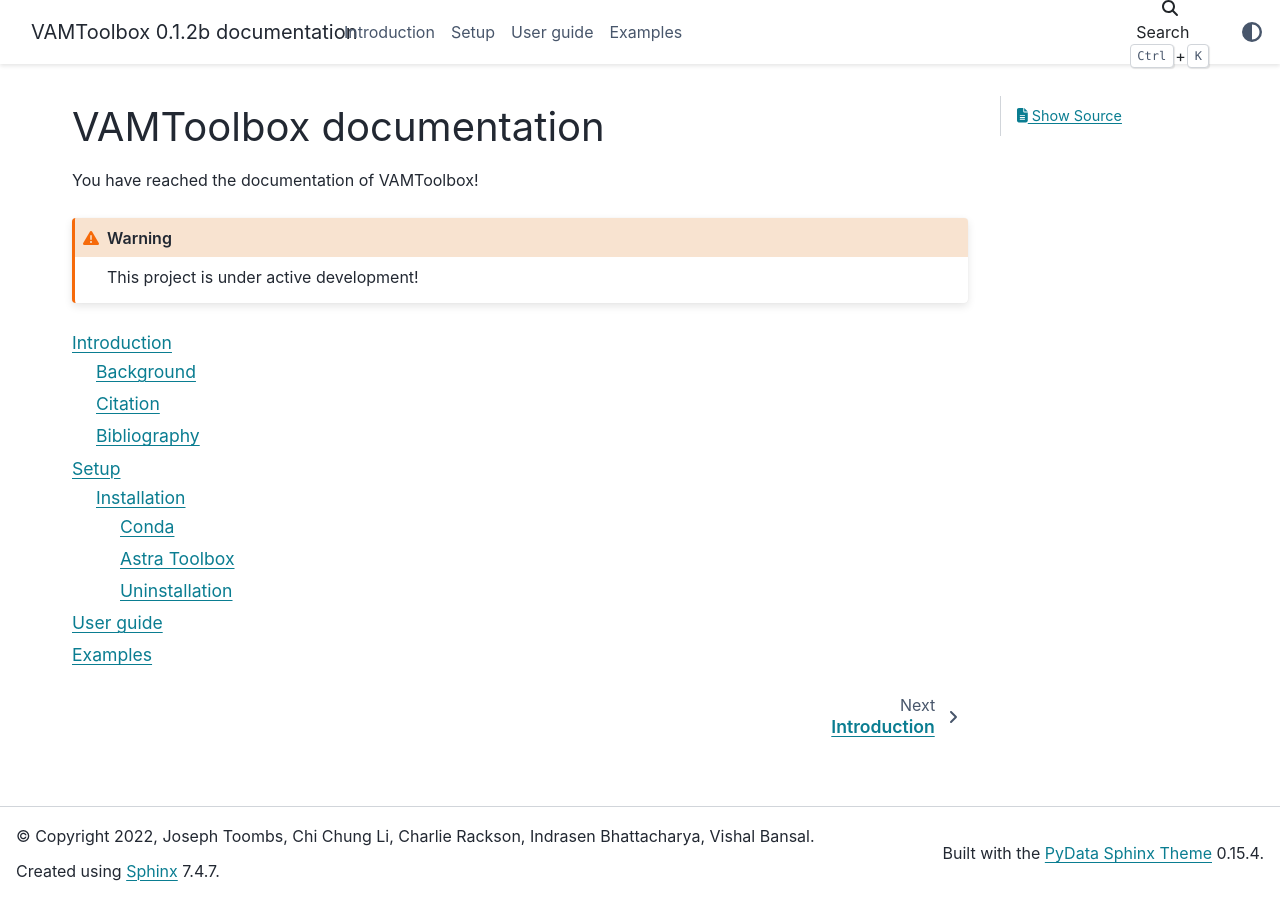
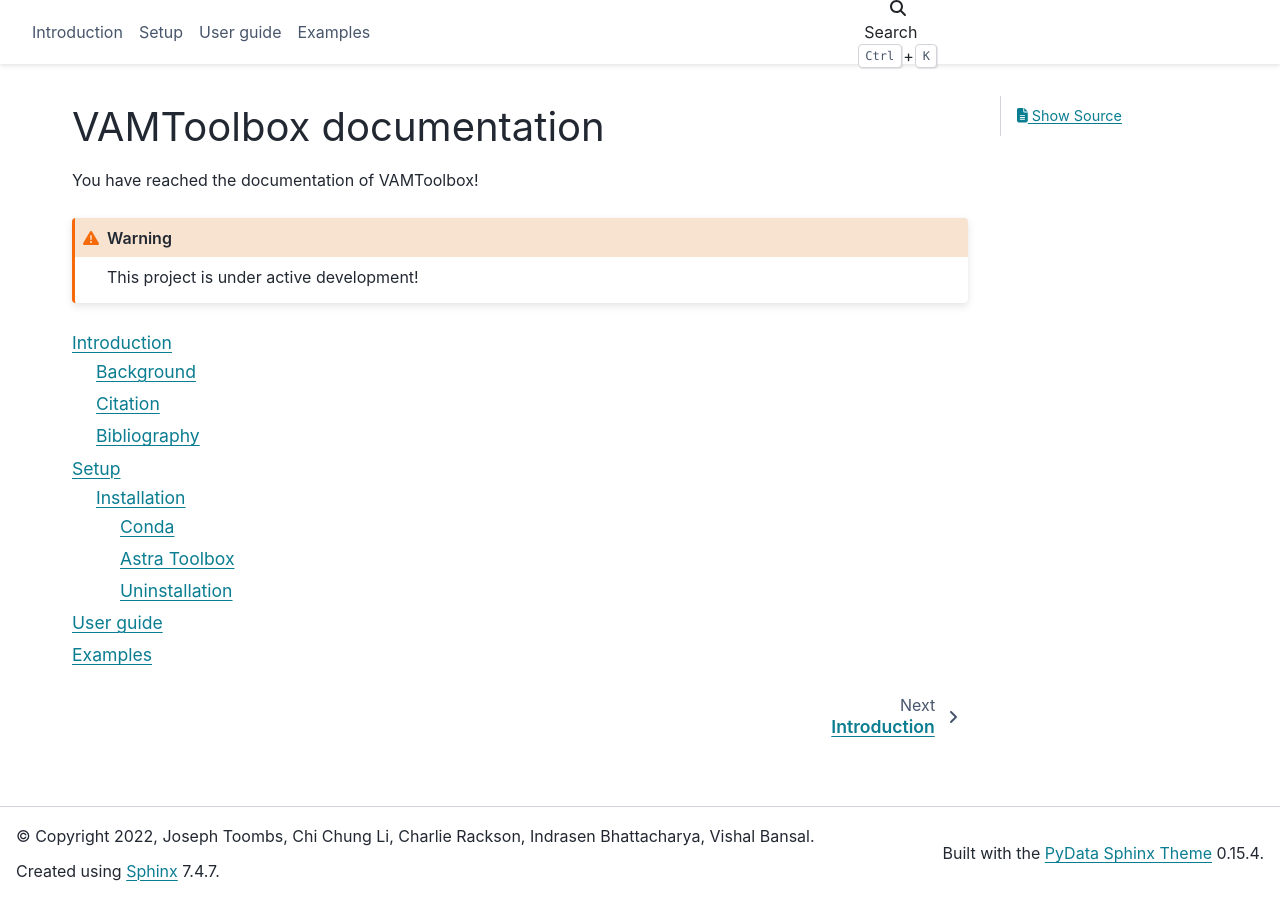
Before and after one commit to computed-axial-lithography/VAMToolbox, a Sphinx documentation site: the page built from docs/index.rst, in a window 1280 px wide. Built offline with Sphinx 7.4.7 and the PyData theme 0.15.4, drawn with Linux system fonts in a browser that asks for light colours; some of the changed lines change nothing that is shown.

Commit message:
Update conf.py

```diff
--- a/docs/conf.py
+++ b/docs/conf.py
@@ -119,6 +119,12 @@
 #
 html_theme = 'pydata_sphinx_theme'
 
+html_theme_options = {
+    "navbar_start": [],
+    "navbar_center": ["navbar-nav"],
+    "navbar_end": [],
+    # "navbar_end": ["navbar-icon-links"]
+}
 
 # Add any paths that contain custom static files (such as style sheets) here,
 # relative to this directory. They are copied after the builtin static files,
```
